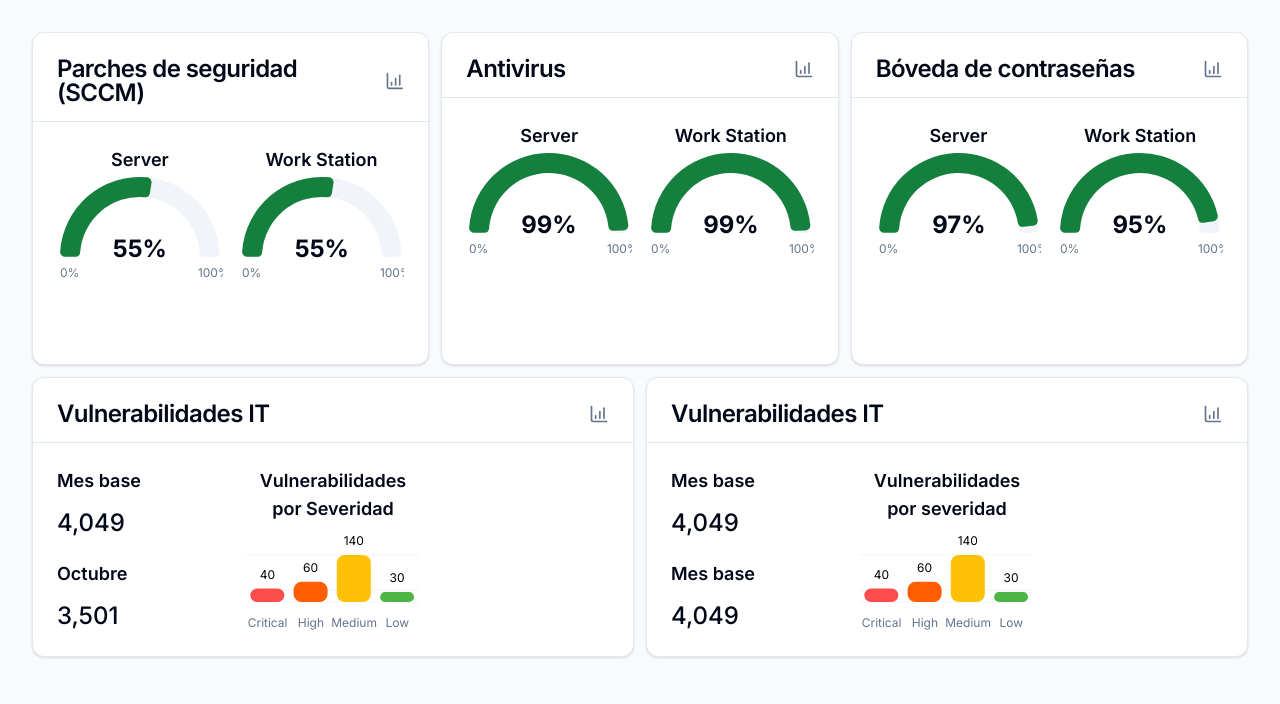
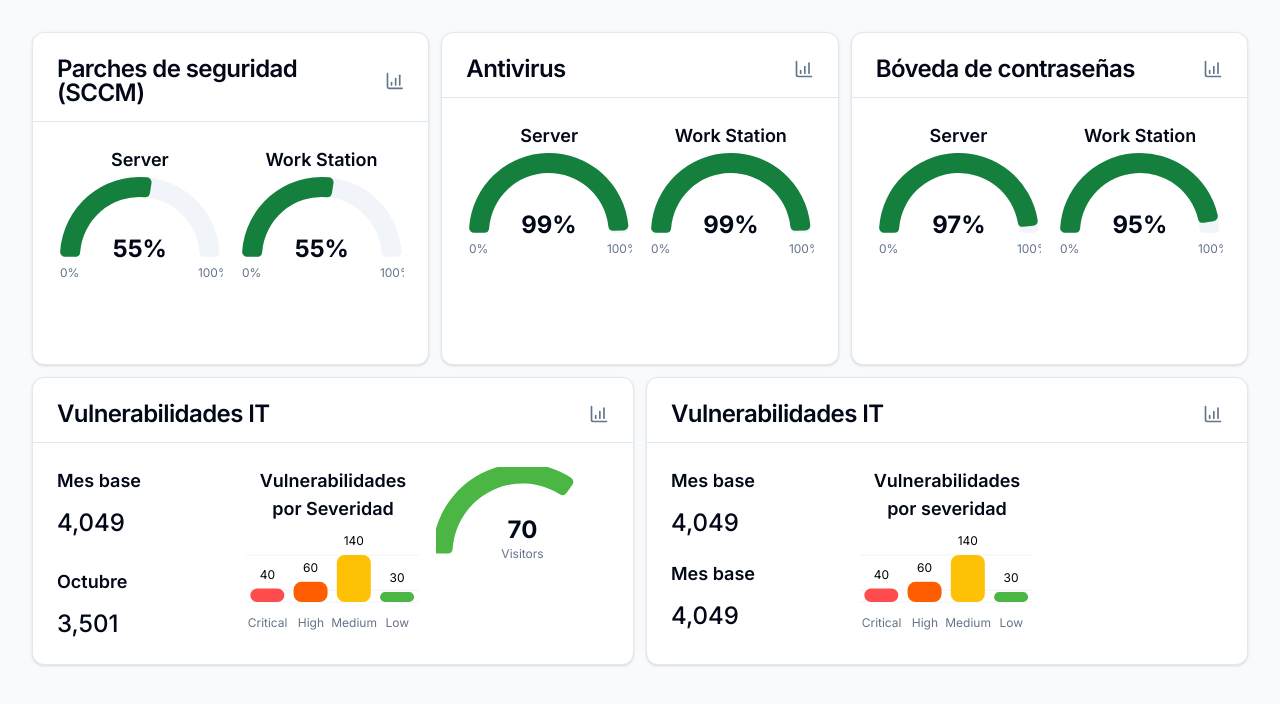
Before and after one commit to redBaron23/sentry, a Next.js app: page / in a window 1280 px wide. Shown: the top 704 px of the page. Built offline with nearby package versions, Linux system fonts and the light colour scheme.

Commit message:
fix charts

```diff
--- a/src/app/page.tsx
+++ b/src/app/page.tsx
@@ -1,5 +1,6 @@
 import { BarChart } from "@/components/atoms/charts/bar-chart";
 import { RadialChart } from "@/components/atoms/charts/radial-chart";
+import { VariationChart } from "@/components/atoms/charts/variation-chart";
 import { Card, CardContent, CardHeader, CardTitle } from "@/components/ui/card";
 import { ChartColumnIncreasing } from "lucide-react";
 
@@ -65,7 +66,7 @@ export default function Home() {
             </div>
 
             <BarChart title="Vulnerabilidades por Severidad" />
-            {/* <VariationChart variation={0} /> */}
+            <VariationChart />
           </CardContent>
         </Card>
         <Card>
--- a/src/components/atoms/charts/variation-chart.tsx
+++ b/src/components/atoms/charts/variation-chart.tsx
@@ -1,42 +1,96 @@
 "use client";
 
-interface VariationChartProps {
-  variation: number;
-}
+import {
+  Label,
+  PolarAngleAxis,
+  PolarRadiusAxis,
+  RadialBar,
+  RadialBarChart,
+} from "recharts";
 
-export function VariationChart({ variation }: VariationChartProps) {
-  // Calculamos el ángulo basado en el porcentaje (100% = 180 grados)
-  const angle = (variation / 100) * 180;
+import {
+  ChartConfig,
+  ChartContainer,
+  ChartTooltip,
+  ChartTooltipContent,
+} from "@/components/ui/chart";
 
-  // Determinamos el color basado en si es positivo o negativo
-  const color = variation >= 0 ? "#22c55e" : "#ef4444"; // Verde para positivo, rojo para negativo
+export const description = "A radial chart with stacked sections";
+
+const chartData = [{ desktop: 70 }];
+
+const chartConfig = {
+  desktop: {
+    label: "Desktop",
+    color: "hsl(var(--chart-low))",
+  },
+} satisfies ChartConfig;
+
+export function VariationChart() {
+  const totalVisitors = chartData[0].desktop;
 
   return (
-    <div className="relative w-48 h-24">
-      {/* Arco base */}
-      <div className="absolute w-full h-full border-t-[12px] border-gray-200 rounded-t-full"></div>
-
-      {/* Arco de variación */}
-      <div
-        className="absolute w-full h-full border-t-[12px] rounded-t-full"
-        style={{
-          borderColor: color,
-          transform: `rotate(${angle}deg)`,
-          transformOrigin: "bottom center",
-          clipPath:
-            variation >= 0
-              ? "polygon(50% 0, 100% 0, 100% 100%, 0 100%)"
-              : "polygon(0 0, 50% 0, 100% 100%, 0 100%)",
-        }}
-      ></div>
-
-      {/* Porcentaje */}
-      <div className="absolute inset-0 flex items-center justify-center top-6">
-        <span className="text-2xl font-bold" style={{ color }}>
-          {variation > 0 ? "+" : ""}
-          {variation}%
-        </span>
-      </div>
-    </div>
+    <ChartContainer
+      config={chartConfig}
+      className="mx-auto aspect-square w-full max-w-[250px]"
+    >
+      <RadialBarChart
+        data={chartData}
+        startAngle={180}
+        endAngle={0}
+        innerRadius={80}
+        outerRadius={130}
+      >
+        <PolarAngleAxis
+          type="number"
+          domain={[0, 100]}
+          angleAxisId={0}
+          tick={false}
+        />
+        <ChartTooltip
+          cursor={false}
+          content={<ChartTooltipContent hideLabel />}
+        />
+        <PolarRadiusAxis
+          tick={false}
+          tickLine={false}
+          axisLine={false}
+          type="number"
+          domain={[0, 100]}
+        >
+          <Label
+            content={({ viewBox }) => {
+              if (viewBox && "cx" in viewBox && "cy" in viewBox) {
+                return (
+                  <text x={viewBox.cx} y={viewBox.cy} textAnchor="middle">
+                    <tspan
+                      x={viewBox.cx}
+                      y={(viewBox.cy || 0) - 16}
+                      className="fill-foreground text-2xl font-bold"
+                    >
+                      {totalVisitors.toLocaleString()}
+                    </tspan>
+                    <tspan
+                      x={viewBox.cx}
+                      y={(viewBox.cy || 0) + 4}
+                      className="fill-muted-foreground"
+                    >
+                      Visitors
+                    </tspan>
+                  </text>
+                );
+              }
+            }}
+          />
+        </PolarRadiusAxis>
+        <RadialBar
+          dataKey="desktop"
+          stackId="a"
+          cornerRadius={5}
+          fill="var(--color-desktop)"
+          className="stroke-transparent stroke-2"
+        />
+      </RadialBarChart>
+    </ChartContainer>
   );
 }
```
